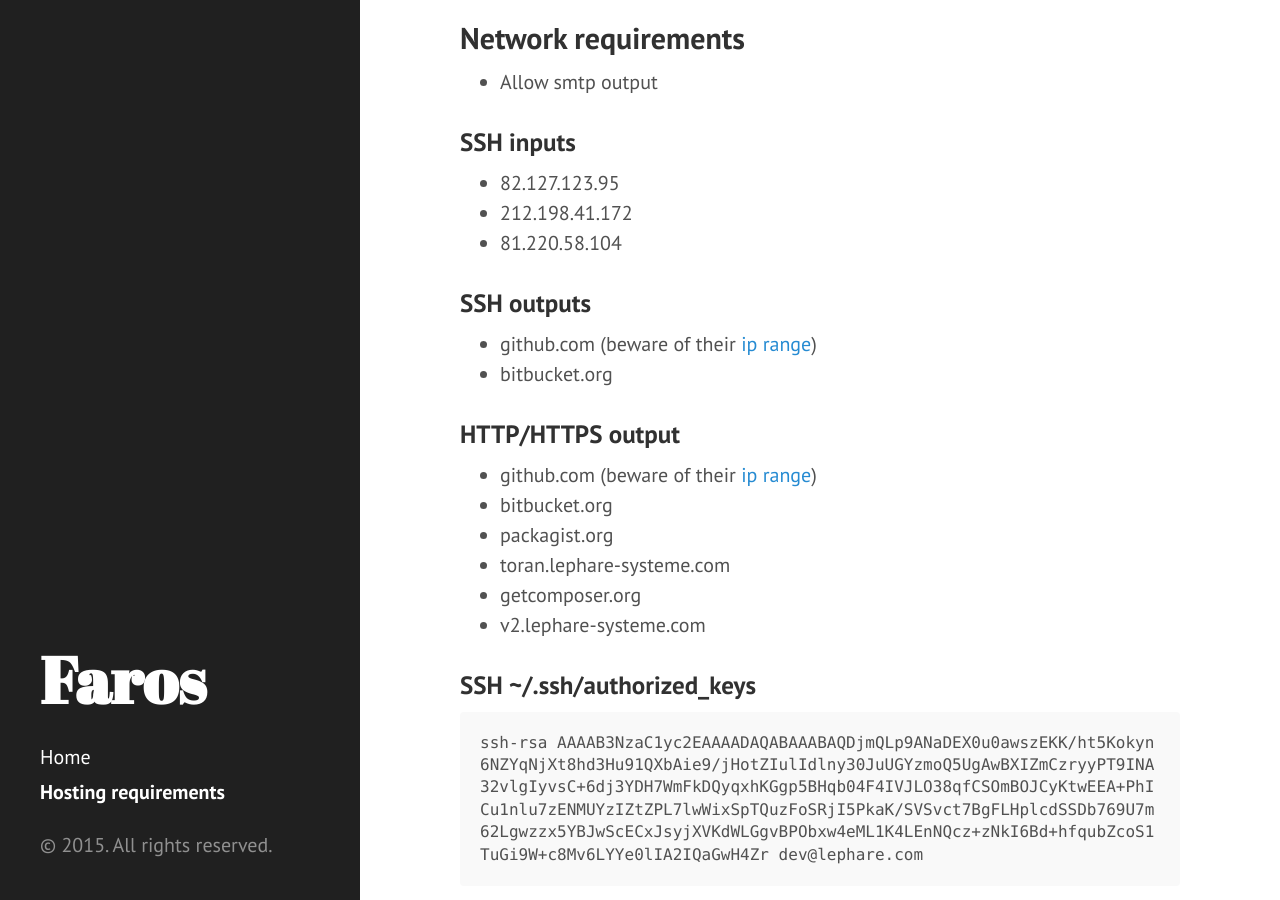
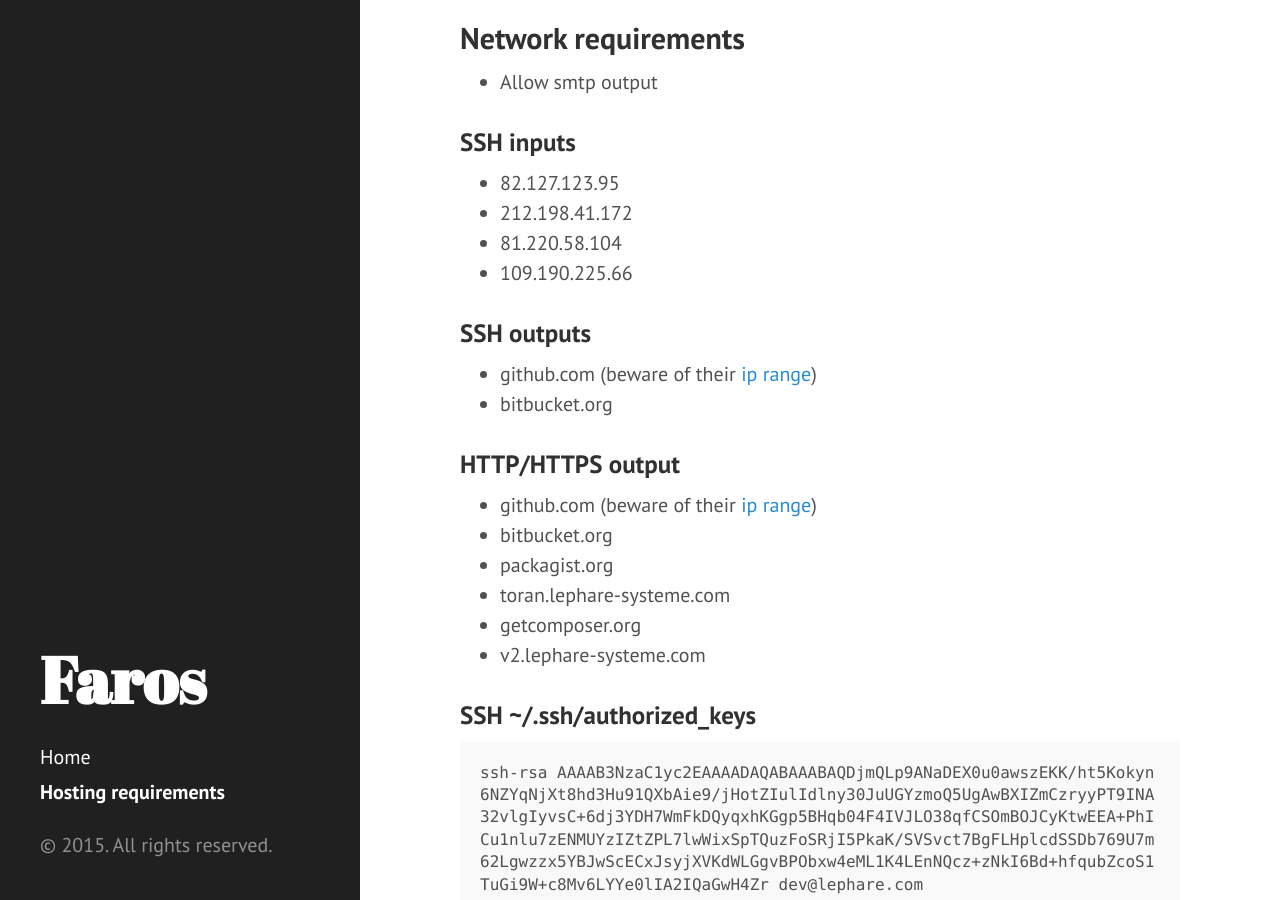
Before and after one commit to le-phare/le-phare.github.io, a Jekyll site: the page built from requirements.md, in a window 1280 px wide and 900 px high, scrolled down 2707 px. Built offline with Jekyll 4.4.1, drawn with Linux system fonts in a browser that asks for light colours; Markdown is read by kramdown in place of the engine named in the settings.

Commit message:
IP LePhare OVH

```diff
--- a/requirements.md
+++ b/requirements.md
@@ -111,6 +111,7 @@ Default collation set to utf8\_unicode\_ci
  * 82.127.123.95
  * 212.198.41.172
  * 81.220.58.104
+ * 109.190.225.66
 
 ### SSH outputs
 
```
